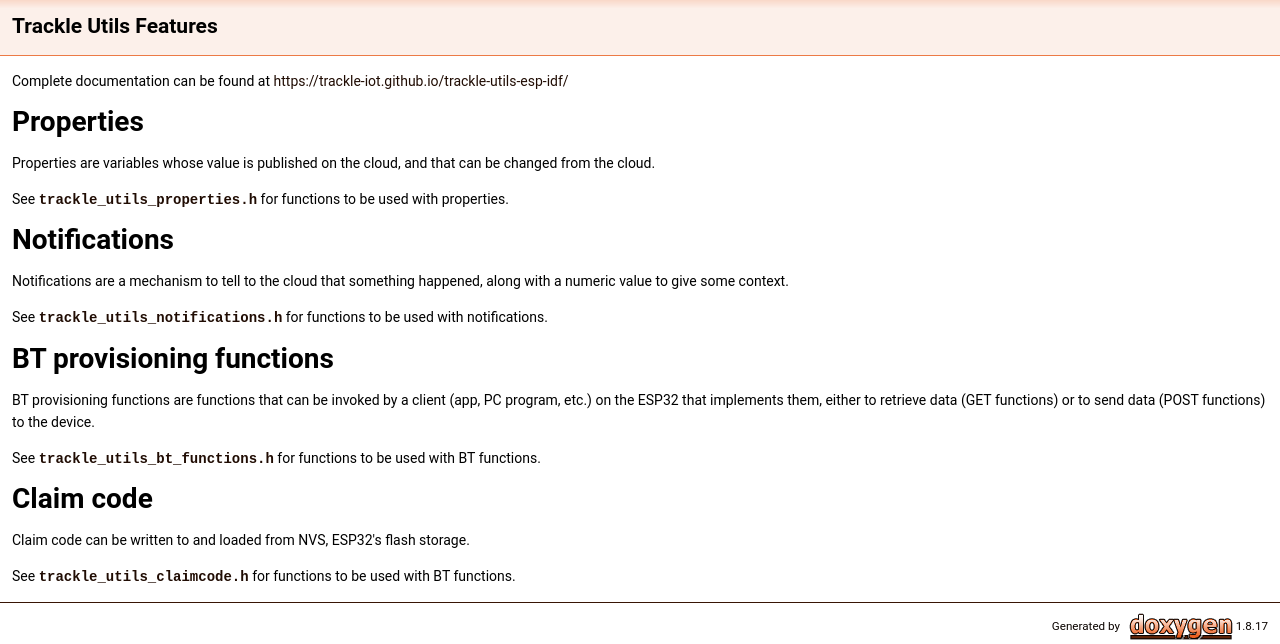
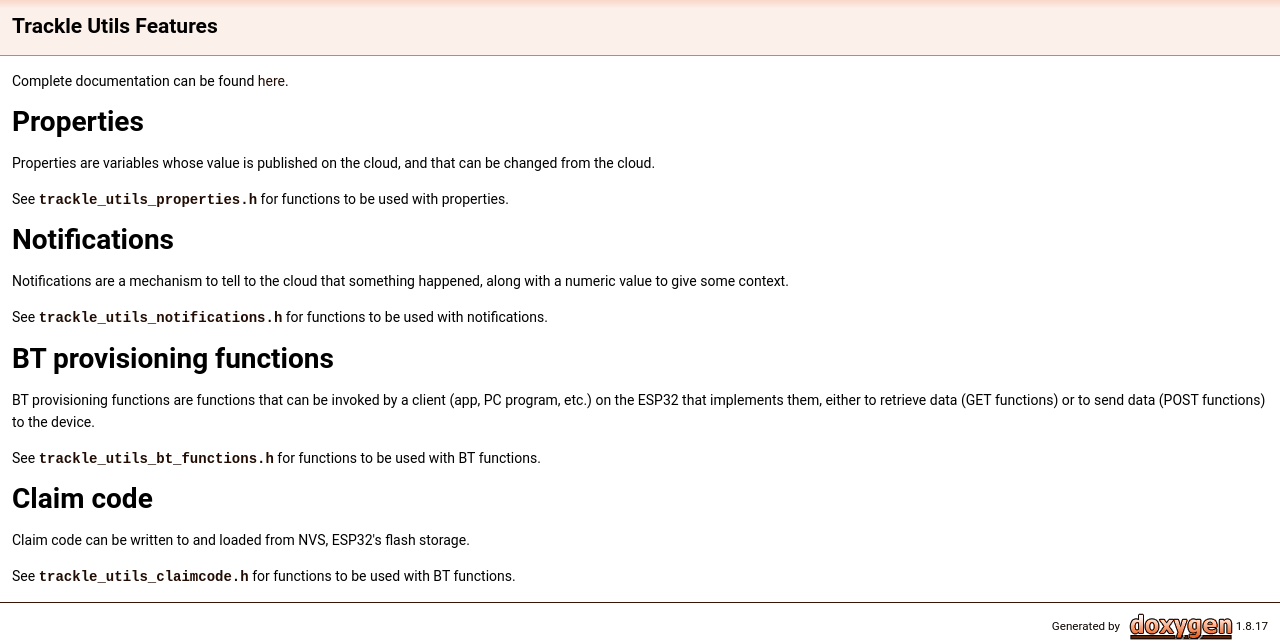
Before and after one commit to trackle-iot/trackle-esp-idf-utils, a plain HTML site: page index.html in a window 1280 px wide. Shown: the part 156-800 px from the top of the page. Drawn offline with Linux system fonts and the light colour scheme.

Commit message:
Deploying to gh-pages from  @ e916c66be4bd8db1587751aaba0e9968c982bcb3 🚀

```diff
--- a/index.html
+++ b/index.html
@@ -67,7 +67,7 @@ $(function() {
 <div class="title">Trackle Utils Features </div>  </div>
 </div><!--header-->
 <div class="contents">
-<div class="textblock"><p>Complete documentation can be found at <a href="https://trackle-iot.github.io/trackle-utils-esp-idf/">https://trackle-iot.github.io/trackle-utils-esp-idf/</a></p>
+<div class="textblock"><p>Complete documentation can be found <a href="https://trackle-iot.github.io/trackle-utils-esp-idf/">here</a>.</p>
 <h1><a class="anchor" id="autotoc_md1"></a>
 Properties</h1>
 <p>Properties are variables whose value is published on the cloud, and that can be changed from the cloud.</p>
```
